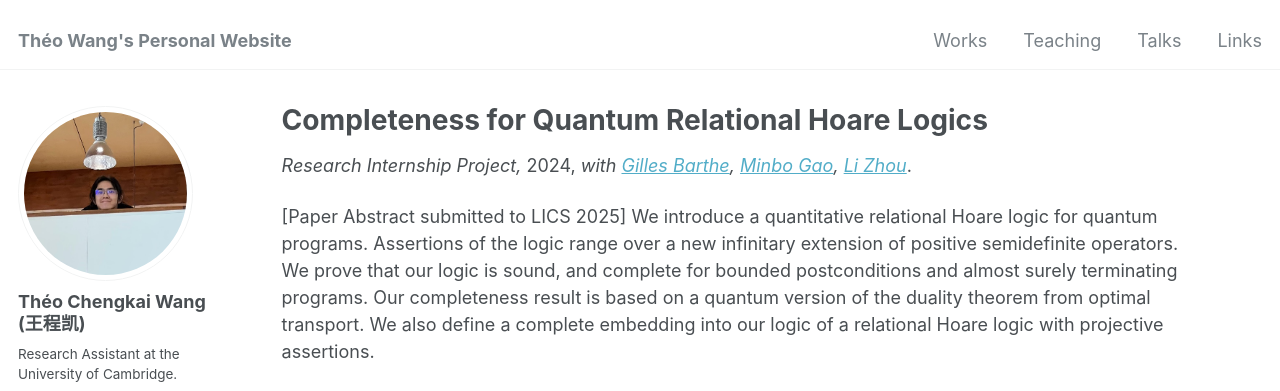
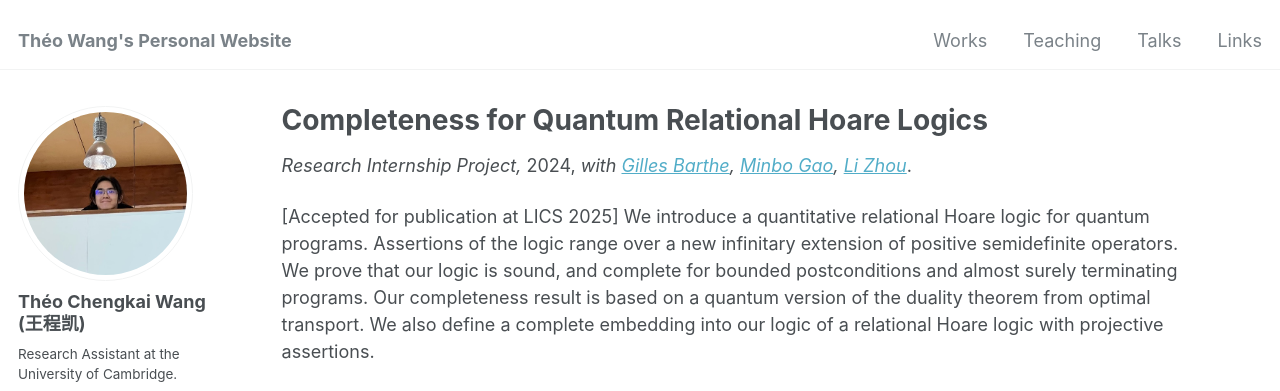
Before and after one commit to theo-chengkai-wang/theo-chengkai-wang.github.io, a Jekyll site: the page built from _works/2024-09-bochum.md, in a window 1280 px wide and 952 px high. Shown: the top 391 px of the window. Built offline with Jekyll 4.4.1, drawn with Linux system fonts in a browser that asks for light colours; some web fonts are replaced.

Commit message:
Update on LICS

```diff
--- a/_works/2024-09-bochum.md
+++ b/_works/2024-09-bochum.md
@@ -14,4 +14,4 @@ urls: [{name: "[Link]Preprint", url: "https://arxiv.org/abs/2501.15238"}]
 # citation: 'Your Name, You. (2009). &quot;Paper Title Number 1.&quot; <i>Journal 1</i>. 1(1).'
 ---
 
-[Paper Abstract submitted to LICS 2025] We introduce a quantitative relational Hoare logic for quantum programs. Assertions of the logic range over a new infinitary extension of positive semidefinite operators. We prove that our logic is sound, and complete for bounded postconditions and almost surely terminating programs. Our completeness result is based on a quantum version of the duality theorem from optimal transport. We also define a complete embedding into our logic of a relational Hoare logic with projective assertions.
+[Accepted for publication at LICS 2025] We introduce a quantitative relational Hoare logic for quantum programs. Assertions of the logic range over a new infinitary extension of positive semidefinite operators. We prove that our logic is sound, and complete for bounded postconditions and almost surely terminating programs. Our completeness result is based on a quantum version of the duality theorem from optimal transport. We also define a complete embedding into our logic of a relational Hoare logic with projective assertions.
```
Also changed, not shown: _pages/about.md (+2 -1 lines).
